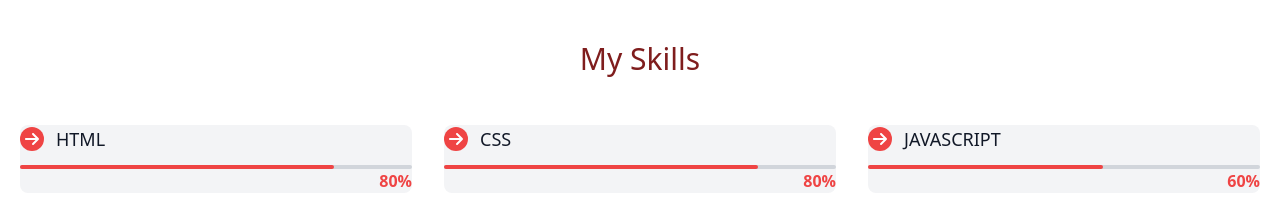
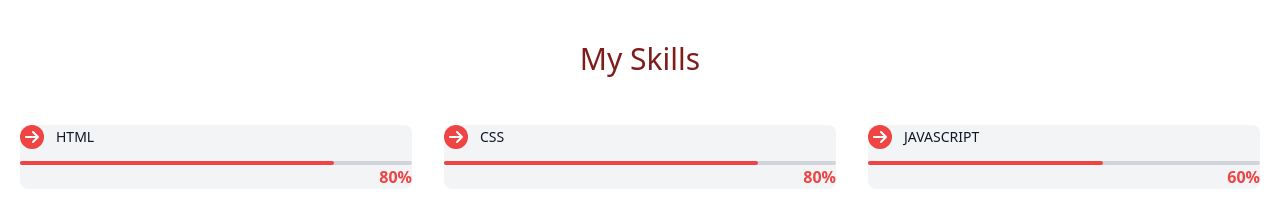
Before and after one commit to Wajihafaraz/My-Portfolio, a Next.js app: page / in a window 1280 px wide. Shown: the part 1660-1875 px from the top of the page. Built offline with nearby package versions, Linux system fonts and the light colour scheme.

Commit message:
changes in project

```diff
--- a/app/components/skills.tsx
+++ b/app/components/skills.tsx
@@ -25,7 +25,7 @@ const Skills = () => {
             <FaArrowRight />
 
             </div>
-            <h2 className="text-gray-900 text-lg title-font font-medium">
+            <h2 className="text-gray-900 text-lg  sm:text-sm title-font font-medium">
             HTML
             </h2>
           </div>
@@ -45,7 +45,7 @@ const Skills = () => {
             <FaArrowRight />
 
             </div>
-            <h2 className="text-gray-900 text-lg title-font font-medium">
+            <h2 className="text-gray-900 text-lg sm:text-sm title-font font-medium">
             CSS
             </h2>
           </div>
@@ -66,7 +66,7 @@ const Skills = () => {
             <FaArrowRight />
 
             </div>
-            <h2 className="text-gray-900 text-lg title-font font-medium">
+            <h2 className="text-gray-900 text-lg sm:text-sm title-font font-medium">
             JAVASCRIPT
             </h2>
           </div>
--- a/tailwind.config.ts
+++ b/tailwind.config.ts
@@ -10,7 +10,7 @@ export default {
     extend: {
 
       screens: {
-        'sm': '400px',
+        'sm': '300px',
         // => @media (min-width: 640px) { ... }
 
         'md': '768px',
```
